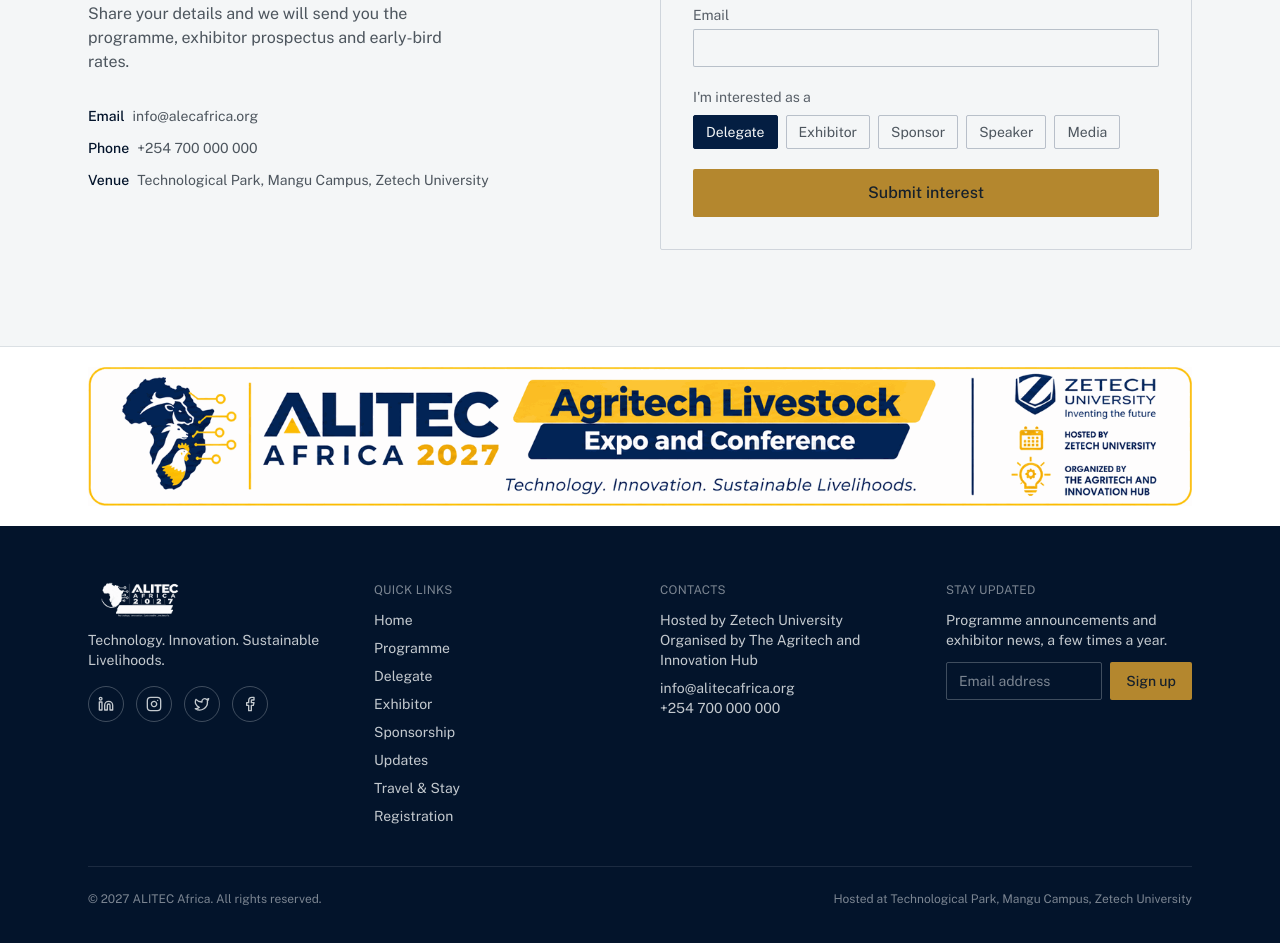
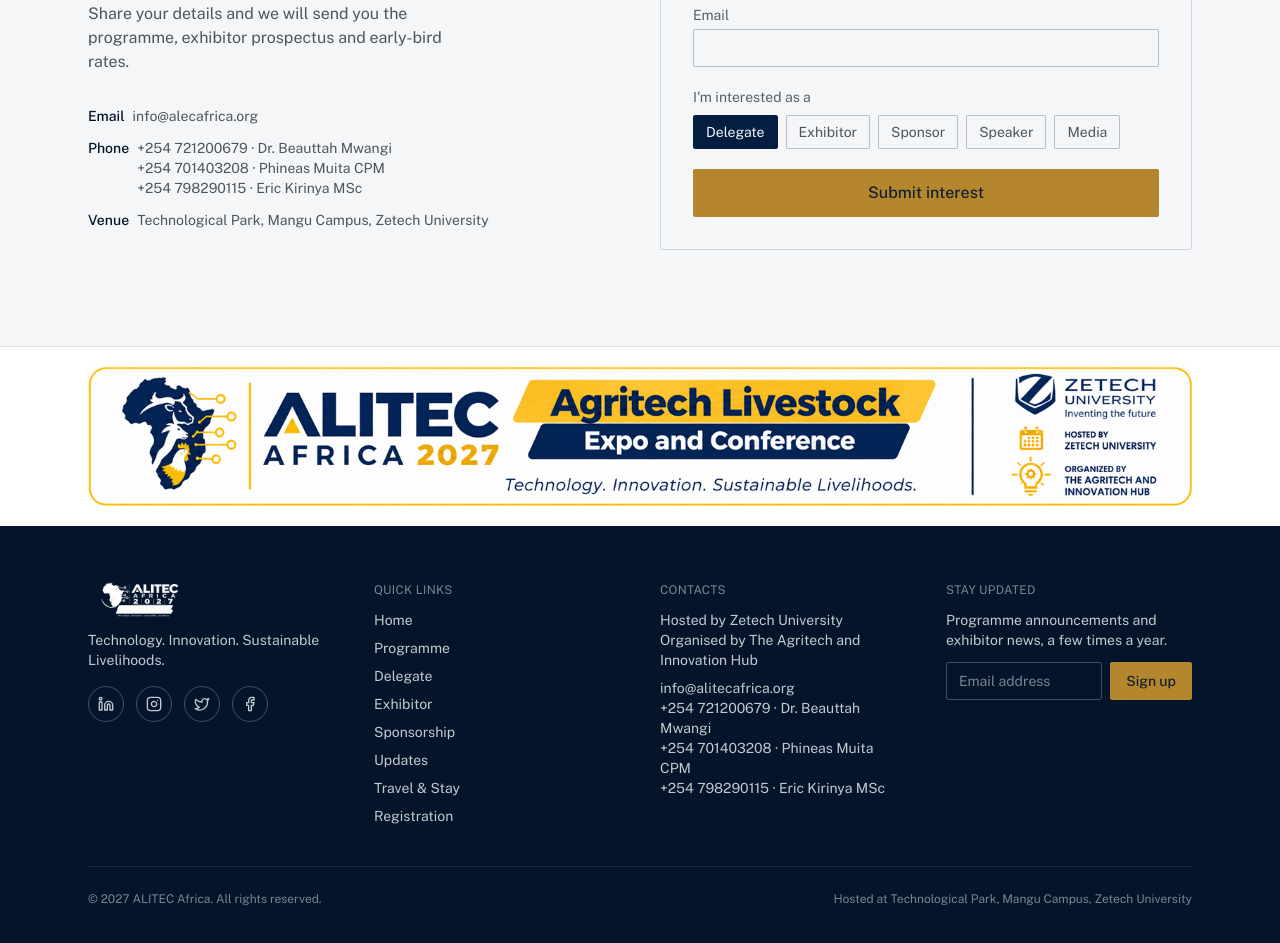
Before and after one commit to Ericmuturimwangi/alitech, a React (Vite) app: page / in a window 1280 px wide. Shown: the part 8920-9863 px from the top of the page. Built offline with nearby package versions, Linux system fonts and the light colour scheme.

Commit message:
contacts update

```diff
--- a/src/components/Faq.tsx
+++ b/src/components/Faq.tsx
@@ -1,4 +1,5 @@
 import { ChevronDown } from "lucide-react";
+import { PHONE_CONTACTS_TEXT } from "../lib/contacts";
 
 const faqs = [
   {
@@ -27,7 +28,7 @@
   },
   {
     q: "Who should I contact with other questions?",
-    a: "Email info@alecafrica.org or call +254 700 000 000. You can also use the chat assistant in the bottom-left corner of this site.",
+    a: `Email info@alecafrica.org or call ${PHONE_CONTACTS_TEXT}. You can also use the chat assistant in the bottom-left corner of this site.`,
   },
 ];
 
--- a/src/components/Footer.tsx
+++ b/src/components/Footer.tsx
@@ -2,6 +2,7 @@
 import { ASSETS } from "../assets-remote";
 import SocialLinks from "./SocialLinks";
 import NewsletterSignup from "./NewsletterSignup";
+import { PHONE_CONTACTS } from "../lib/contacts";
 
 const links = [
   { label: "Home", href: "/" },
@@ -59,7 +60,11 @@
             <p className="font-body text-sm">Organised by The Agritech and Innovation Hub</p>
             {/* TODO: replace with your real contact details before going live */}
             <p className="mt-2 font-body text-sm">info@alitecafrica.org</p>
-            <p className="font-body text-sm">+254 700 000 000</p>
+            {PHONE_CONTACTS.map((c) => (
+              <p key={c.phone} className="font-body text-sm">
+                {c.phone} · {c.name}
+              </p>
+            ))}
           </div>
           <div>
             <p className="font-body text-xs uppercase tracking-wide text-paper/50">Stay updated</p>
--- a/src/components/Registration.tsx
+++ b/src/components/Registration.tsx
@@ -1,4 +1,5 @@
 import { useState, type FormEvent } from "react";
+import { PHONE_CONTACTS } from "../lib/contacts";
 
 const roles = ["Delegate", "Exhibitor", "Sponsor", "Speaker", "Media"];
 
@@ -32,7 +33,13 @@
             </div>
             <div className="flex gap-2">
               <dt className="font-medium text-navy-dark">Phone</dt>
-              <dd>+254 700 000 000</dd>
+              <dd>
+                {PHONE_CONTACTS.map((c) => (
+                  <span key={c.phone} className="block">
+                    {c.phone} · {c.name}
+                  </span>
+                ))}
+              </dd>
             </div>
             <div className="flex gap-2">
               <dt className="font-medium text-navy-dark">Venue</dt>
--- a/src/components/WhatsAppButton.tsx
+++ b/src/components/WhatsAppButton.tsx
@@ -1,9 +1,10 @@
 import { MessageSquareText } from "lucide-react";
+import { WHATSAPP_NUMBER } from "../lib/contacts";
 
 export default function WhatsAppButton() {
   return (
     <a
-      href="https://wa.me/254700000000?text=Hello%20ALITEC%20Africa%202027%20team%2C%20I'd%20like%20to%20know%20more%20about%20the%20expo."
+      href={`https://wa.me/${WHATSAPP_NUMBER}?text=Hello%20ALITEC%20Africa%202027%20team%2C%20I'd%20like%20to%20know%20more%20about%20the%20expo.`}
       target="_blank"
       rel="noreferrer"
       className="fixed bottom-6 right-6 z-50 flex items-center gap-2 rounded-full bg-navy px-4 py-3 font-body text-sm font-medium text-paper shadow-lg transition-colors hover:bg-navy-dark"
--- /dev/null
+++ b/src/lib/contacts.ts
@@ -0,0 +1,11 @@
+export const PHONE_CONTACTS = [
+  { name: "Dr. Beauttah Mwangi", phone: "+254 721200679" },
+  { name: "Phineas Muita CPM", phone: "+254 701403208" },
+  { name: "Eric Kirinya MSc", phone: "+254 798290115" },
+];
+
+// Plain text form for FAQ and chat answers.
+export const PHONE_CONTACTS_TEXT = PHONE_CONTACTS.map((c) => `${c.phone} (${c.name})`).join(", ");
+
+// WhatsApp needs a single number in international format without "+" or spaces.
+export const WHATSAPP_NUMBER = PHONE_CONTACTS[0].phone.replace(/\D/g, "");
--- a/src/lib/knowledge-base.ts
+++ b/src/lib/knowledge-base.ts
@@ -1,3 +1,5 @@
+import { PHONE_CONTACTS_TEXT } from "./contacts";
+
 export type KnowledgeEntry = {
   id: string;
   keywords: string[];
@@ -90,7 +92,7 @@
     id: "contact",
     keywords: ["contact", "email", "phone", "call", "reach", "support", "help"],
     answer:
-      "You can reach the organising team at info@alitecafrica.org or +254 700 000 000, or use the WhatsApp button in the bottom-right corner of the site.",
+      `You can reach the organising team at info@alitecafrica.org or ${PHONE_CONTACTS_TEXT}, or use the WhatsApp button in the bottom-right corner of the site.`,
   },
   {
     id: "cancel-refund",
--- a/src/pages/RegistrationPage.tsx
+++ b/src/pages/RegistrationPage.tsx
@@ -1,4 +1,5 @@
 import { useState, type FormEvent } from "react";
+import { PHONE_CONTACTS } from "../lib/contacts";
 
 const prefixes = ["Mr.", "Mrs.", "Ms.", "Dr.", "Eng.", "Prof.", "PhD", "Hon."];
 
@@ -308,7 +309,11 @@
             <div>
               <p className="font-display text-lg font-medium text-navy-dark">Need help?</p>
               <p className="mt-2 font-body text-sm text-ink/75">info@alitecafrica.org</p>
-              <p className="font-body text-sm text-ink/75">+254 700 000 000</p>
+              {PHONE_CONTACTS.map((c) => (
+                <p key={c.phone} className="font-body text-sm text-ink/75">
+                  {c.phone} · {c.name}
+                </p>
+              ))}
               <p className="font-body text-sm text-ink/75">Technological Park, Mangu Campus, Zetech University</p>
             </div>
             <div>
--- a/src/pages/TravelAccommodation.tsx
+++ b/src/pages/TravelAccommodation.tsx
@@ -1,4 +1,5 @@
 import { PHOTOS } from "../lib/photos";
+import { PHONE_CONTACTS } from "../lib/contacts";
 
 const quickFacts = [
   { label: "Venue", value: "Technological Park, Mangu Campus, Zetech University, Kenya" },
@@ -130,7 +131,11 @@
               Delegate support
             </h3>
             <p className="mt-3 font-body text-sm text-ink/75">info@alitecafrica.org</p>
-            <p className="font-body text-sm text-ink/75">+254 700 000 000</p>
+            {PHONE_CONTACTS.map((c) => (
+              <p key={c.phone} className="font-body text-sm text-ink/75">
+                {c.phone} · {c.name}
+              </p>
+            ))}
           </div>
         </div>
       </section>
```
Also changed, not shown: 5 other files (tests, documents, lock files or other folders).
